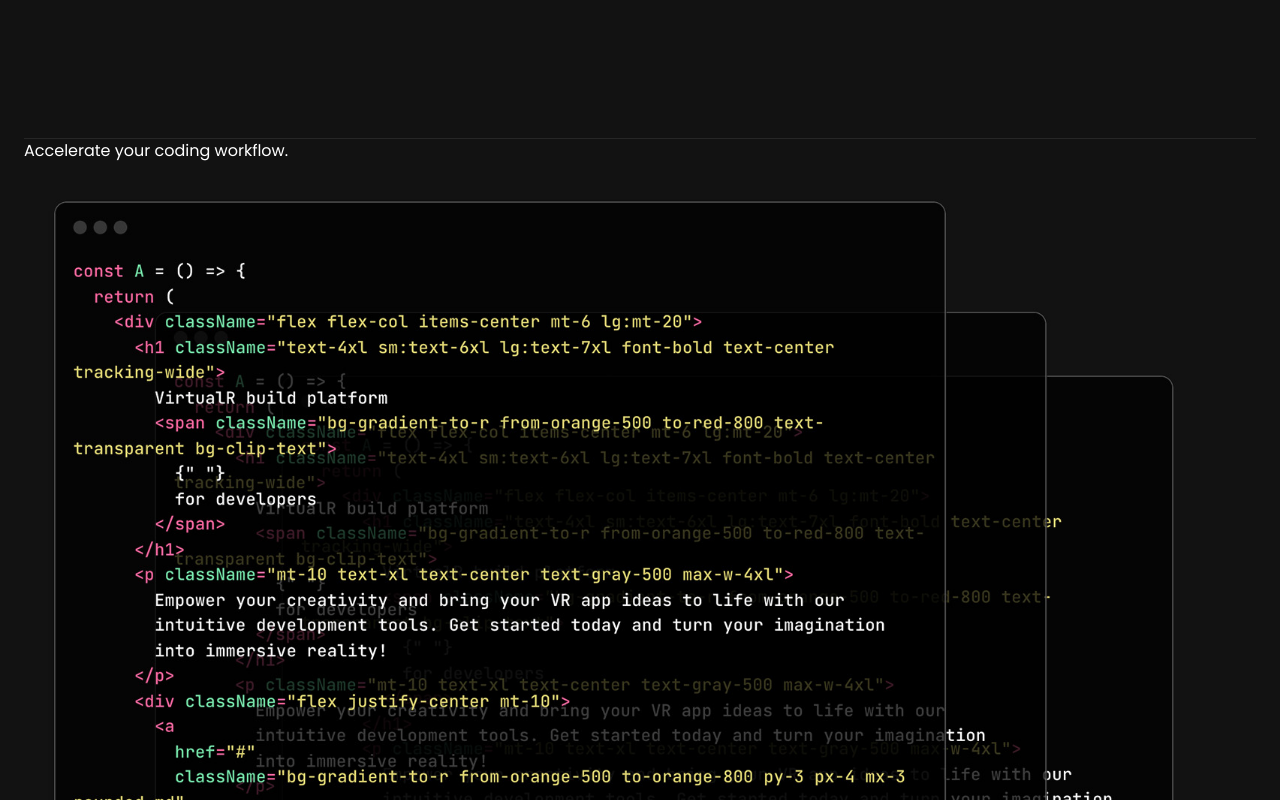
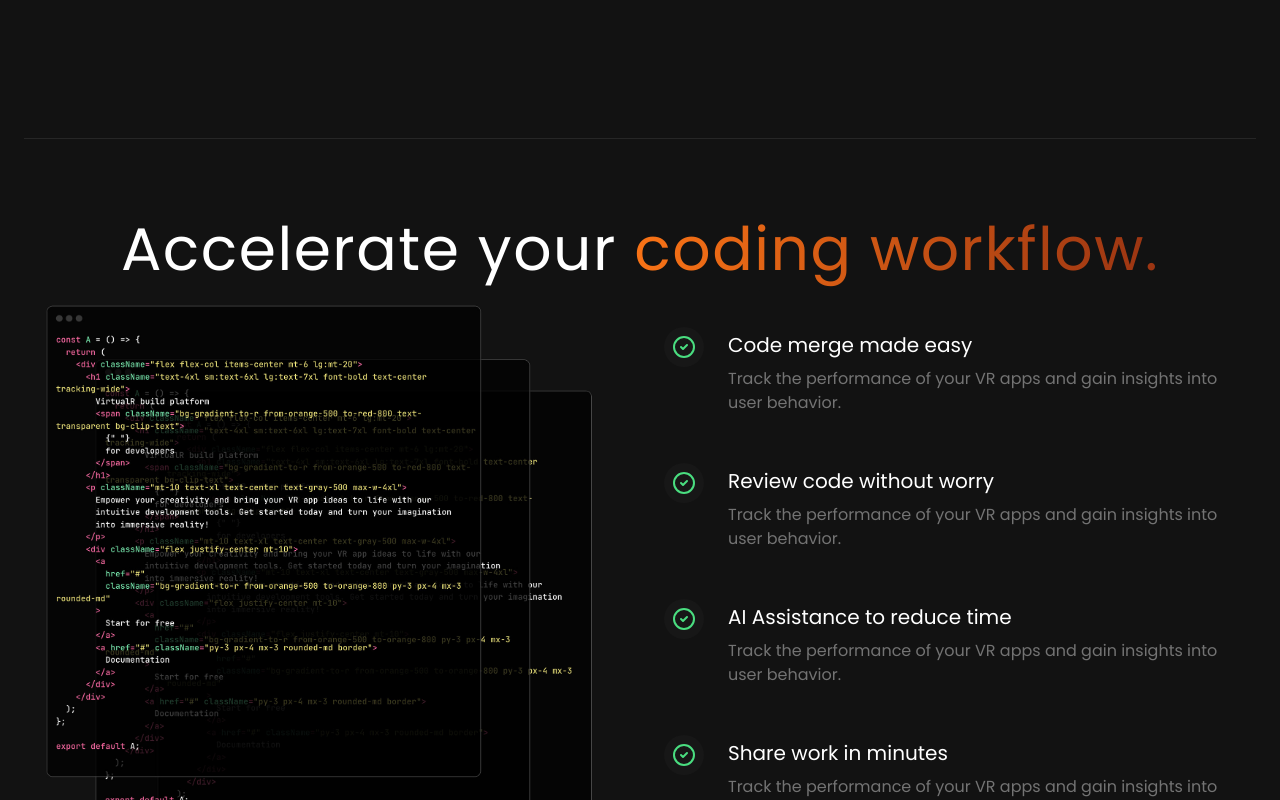
Before and after one commit to wacho91/visualizador, a React (Vite) app: page / in a window 1280 px wide. Shown: the part 1560-2360 px from the top of the page. Built offline with nearby package versions, Linux system fonts and the light colour scheme.

Commit message:
Workflow component complete

```diff
--- a/src/components/Worflow.jsx
+++ b/src/components/Worflow.jsx
@@ -5,26 +5,26 @@
 
 const Worflow = () => {
   return (
-    <div>
-        <h2>
+    <div className="mt-20">
+        <h2 className="text-3xl sm:text-5xl lg:text-6xl text-center mt-6 tracking-wide">
             Accelerate your{" "}
-            <span>
+            <span className="bg-gradient-to-r from-orange-500 to-orange-800 text-transparent bg-clip-text">
                 coding workflow.
             </span>
         </h2>
-        <div>
-            <div>
+        <div className="flex flex-wrap justify-center">
+            <div className="p-2 w-full lg:w-1/2">
                 <img src={codeImg} alt="code" />
             </div>
-            <div>
+            <div className="pt-12 w-full lg:w-1/2">
                 {checklistItems.map((item, index) => (
-                    <div key={index}>
-                        <div>
+                    <div key={index} className="flex mb-12">
+                        <div className="text-green-400 mx-6 bg-neutral-900 h-10 w-10 p-2 justify-center items-center rounded-full">
                             <CheckCircle2 />
                         </div>
                         <div>
-                            <h5>{item.title}</h5>
-                            <p>{item.description}</p>
+                            <h5 className="mt-1 mb-2 text-xl">{item.title}</h5>
+                            <p className="text-md text-neutral-500">{item.description}</p>
                         </div>
                     </div>
                 ))}
```
